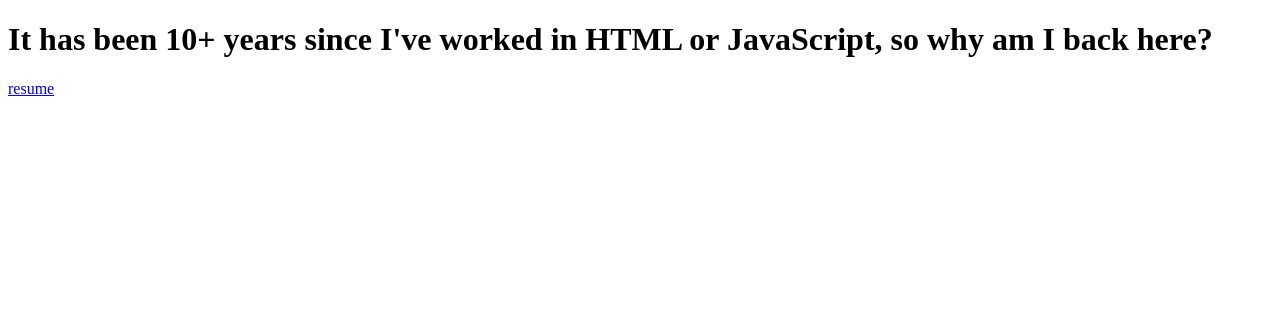
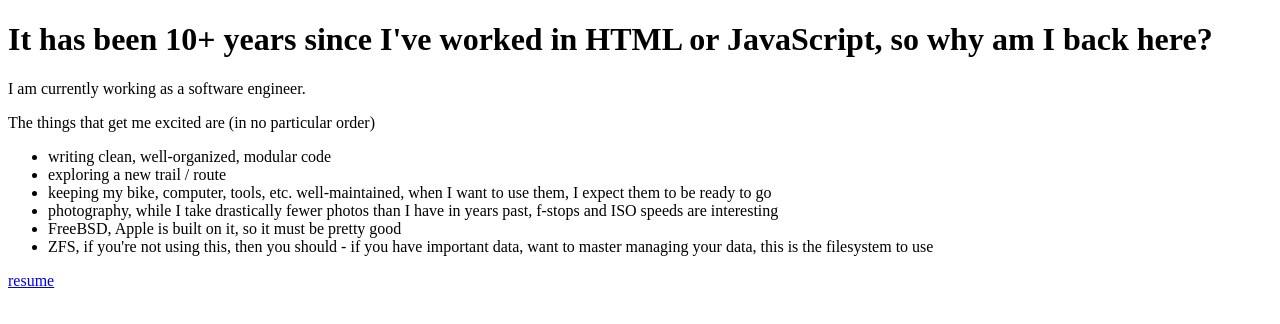
Before and after one commit to walterjwhite/about.me, a plain HTML site: page index.html in a window 1280 px wide. Drawn offline with Linux system fonts and the light colour scheme.

Commit message:
added notes

```diff
--- a/index.html
+++ b/index.html
@@ -7,6 +7,15 @@
 </head>
 <body>
 	<h1>It has been 10+ years since I've worked in HTML or JavaScript, so why am I back here?</h1>
-	<p></p>
+	<p>I am currently working as a software engineer.</p>
+	<p>The things that get me excited are (in no particular order)</p>
+	<ul>
+	 <li>writing clean, well-organized, modular code</li>
+	 <li>exploring a new trail / route</li>
+	 <li>keeping my bike, computer, tools, etc. well-maintained, when I want to use them, I expect them to be ready to go</li>
+	 <li>photography, while I take drastically fewer photos than I have in years past, f-stops and ISO speeds are interesting</li>
+	 <li>FreeBSD, Apple is built on it, so it must be pretty good</li>
+	 <li>ZFS, if you're not using this, then you should - if you have important data, want to master managing your data, this is the filesystem to use</li>
+	</ul>
 	<a href="/files/Walter.White-software-engineer.pdf">resume</a>
 </body>
```
